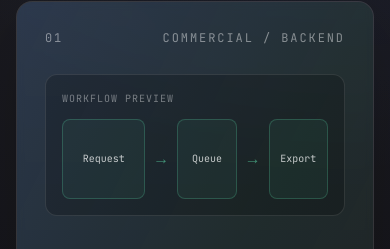
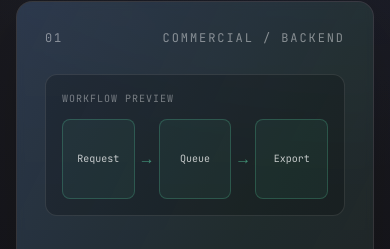
Before and after one commit to DmytroLamashevskyi/DmytroLamashevskyi.github.io, a Next.js app: page /en/work in a window 390 px wide. Shown: the part 504-753 px from the top of the page. Built offline with nearby package versions, Linux system fonts and the light colour scheme.

Commit message:
Keep workflow preview nodes evenly sized on mobile

```diff
--- a/app/[locale]/work/page.jsx
+++ b/app/[locale]/work/page.jsx
@@ -74,10 +74,10 @@ const Work = () => {
                 </div>
                 {project.caseStudy && <div aria-hidden="true" className="my-7 rounded-xl border border-white/10 bg-black/20 p-4">
                   <p className="mb-3 text-[10px] uppercase tracking-widest text-white/40">{locale === "ja" ? "処理フローの概要" : "Workflow preview"}</p>
-                  <div className="flex items-center gap-2">
-                    {getDiagramPreview(locale, project.caseStudy).map((title, stepIndex) => <div key={title} className="flex min-w-0 flex-1 items-center gap-2">
-                      {stepIndex > 0 && <span className="shrink-0 text-accent/50">→</span>}
-                      <span className="flex min-h-20 min-w-0 flex-1 items-center justify-center rounded-lg border border-accent/20 bg-accent/5 px-2 py-3 text-center text-[10px] leading-4 text-white/75 [overflow-wrap:anywhere]">{title}</span>
+                  <div className="flex items-center gap-6">
+                    {getDiagramPreview(locale, project.caseStudy).map((title, stepIndex) => <div key={title} className="relative min-w-0 flex-1">
+                      {stepIndex > 0 && <span className="absolute -left-5 top-1/2 -translate-y-1/2 text-accent/50">→</span>}
+                      <span className="flex min-h-20 w-full items-center justify-center rounded-lg border border-accent/20 bg-accent/5 px-1 py-3 text-center text-[10px] leading-4 text-white/75 [overflow-wrap:anywhere]">{title}</span>
                     </div>)}
                   </div>
                 </div>}
```
